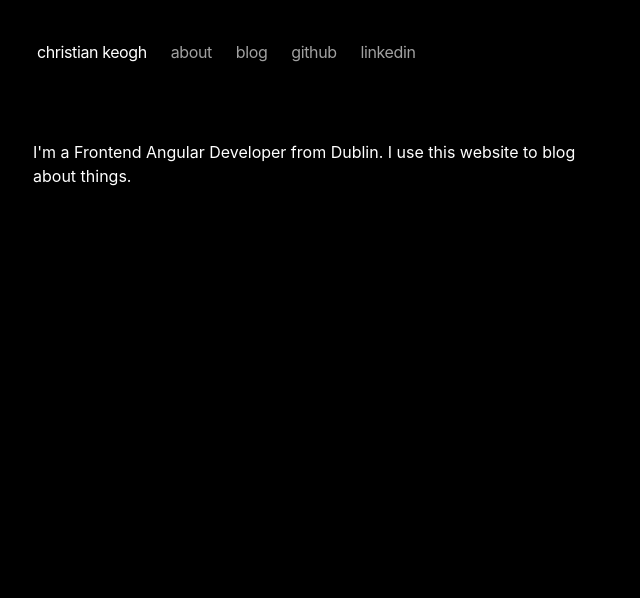
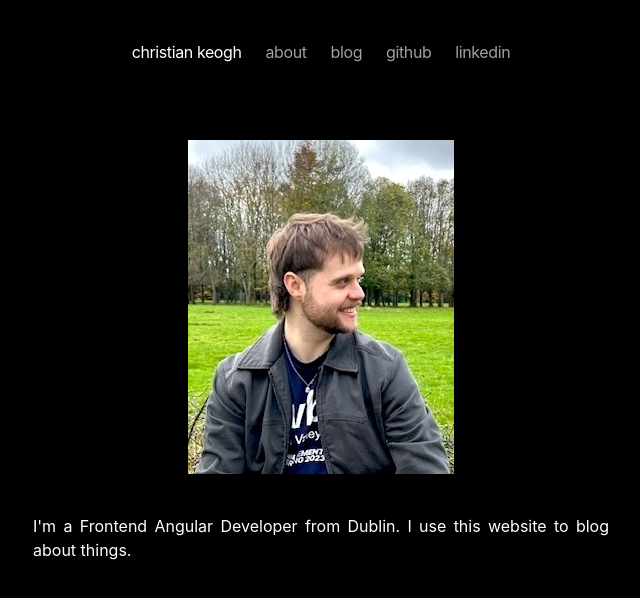
Before and after one commit to ChristianKeogh/personal_website, a Next.js app: page / in a window 1280 px wide. Shown: the top 598 px of the page, without its empty margins (319-959 px from the left). Built offline with nearby package versions, Linux system fonts and the light colour scheme.

Commit message:
add photo of myself and centered navbar

```diff
--- a/app/components/nav.tsx
+++ b/app/components/nav.tsx
@@ -14,13 +14,13 @@ const navItems = {
 
 export function Navbar() {
   return (
-    <aside className="-ml-[8px] mb-16 tracking-tight">
+    <aside className="mb-16 tracking-tight">
       <div className="lg:sticky lg:top-20">
         <nav
-          className="flex flex-row items-start relative px-0 pb-0 fade md:overflow-auto scroll-pr-6 md:relative"
+          className="flex justify-center items-center relative px-0 pb-0 fade md:overflow-auto scroll-pr-6"
           id="nav"
         >
-          <div className="flex flex-row space-x-0 pr-10">
+          <div className="flex flex-wrap justify-center space-x-6">
             {Object.entries(navItems).map(([path, { name }]) => {
               const isChristianKeogh = name === "christian keogh";
               return (
@@ -52,7 +52,7 @@ export function Navbar() {
               target="_blank"
               href="https://www.linkedin.com/in/christian-keogh-94888a28b/"
             >
-              <p className="  h-7">linkedin</p>
+              <p className="h-7">linkedin</p>
             </a>
           </div>
         </nav>
--- a/app/not-found.tsx
+++ b/app/not-found.tsx
@@ -4,7 +4,7 @@ export default function NotFound() {
       <h1 className="mb-8 text-2xl font-semibold tracking-tighter">
         404 - Page Not Found
       </h1>
-      <p className="mb-4">The page you are looking for does not exist.</p>
+      <p className="mb-4"></p>
     </section>
-  )
+  );
 }
--- a/app/page.tsx
+++ b/app/page.tsx
@@ -1,7 +1,9 @@
 export default function Page() {
   return (
-    <section>
-      <p className="mb-4">
+    <section className="flex flex-col items-center">
+      <img src="/images/home/IMG_4172.jpg" alt="Mineself" className="mb-4" />
+      <br />
+      <p className="mb-4 text-justify">
         {`I'm a Frontend Angular Developer from Dublin. I use this website to blog about things.`}
       </p>
     </section>
```
Also changed, not shown: public/images/home/IMG_4172.jpg (added).
